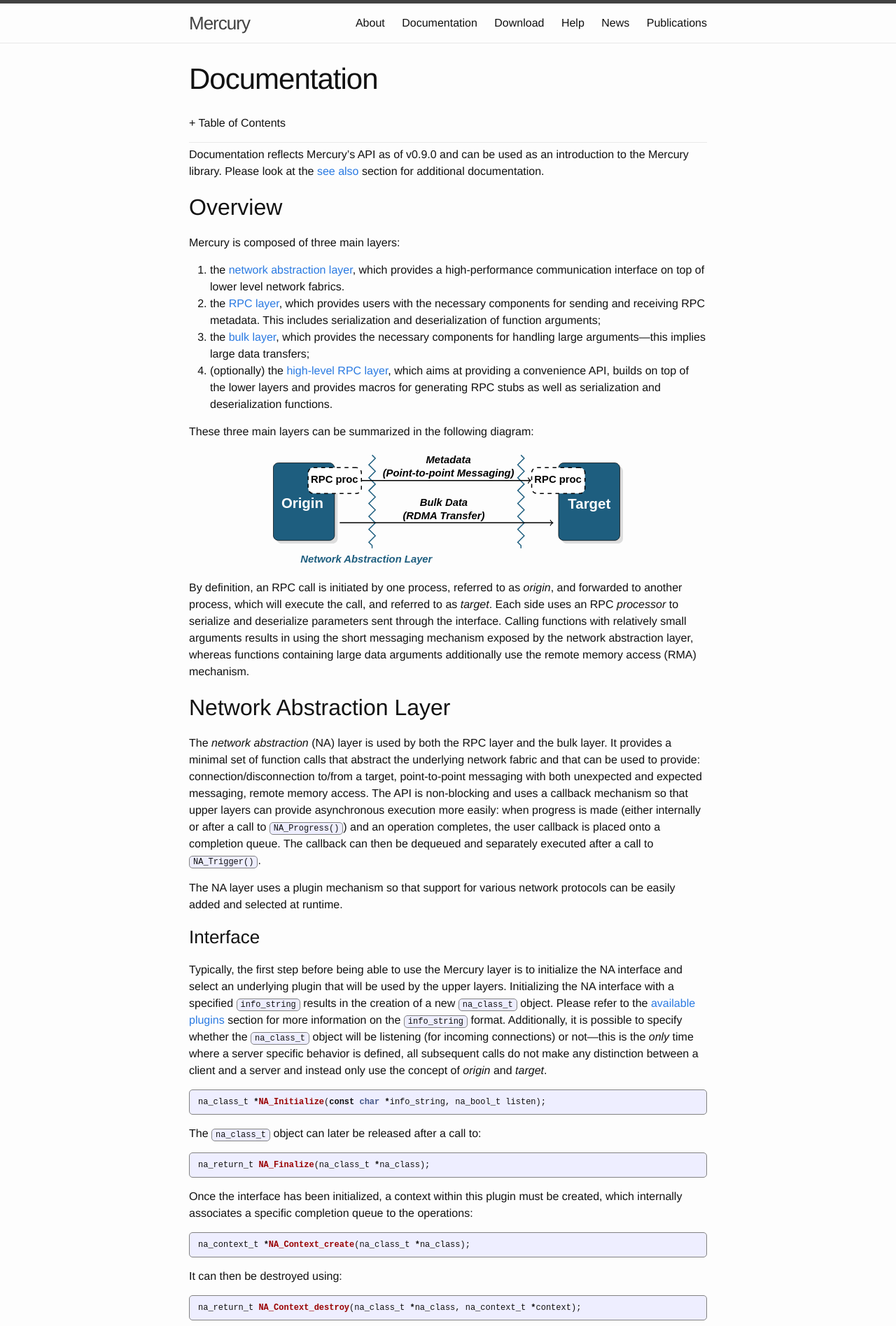
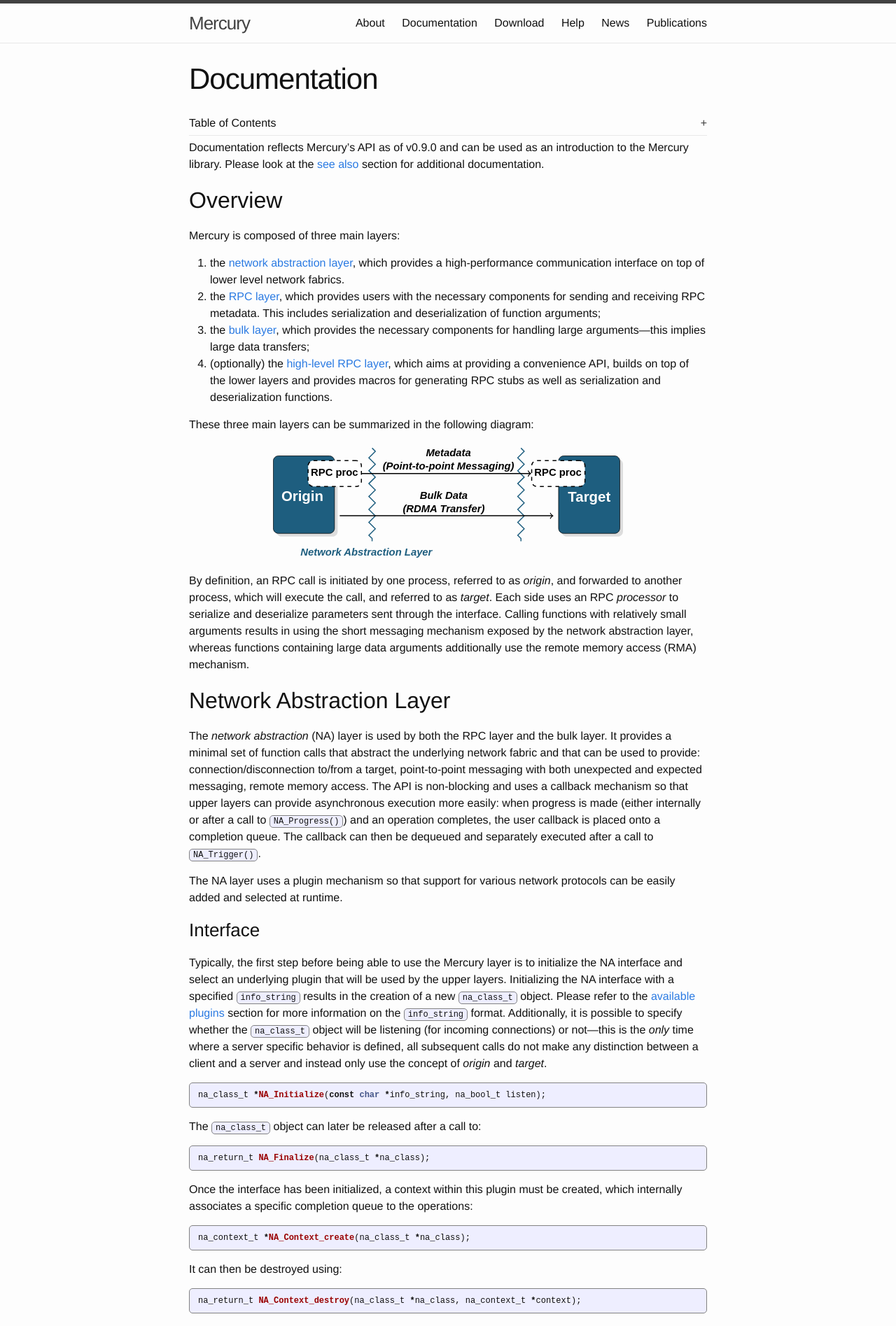
Before and after one commit to Mercury-HPC/Mercury-HPC.github.io, a Jekyll site: the page built from documentation.md, in a window 1280 px wide. Shown: the top 1895 px of the page at 70% size. Built offline with Jekyll 4.4.1, drawn with Linux system fonts in a browser that asks for light colours; nearby versions of some CDN libraries.

Commit message:
A few style fixes

```diff
--- a/_includes/head.html
+++ b/_includes/head.html
@@ -13,10 +13,11 @@
   <script src="/js/toc/toc.js"></script>
   <script type="text/javascript">
     $(document).ready(function() {
-      $('#toc').toc({ noBackToTopLinks: true, title: '<div id="toc_header"><h4>+ Table of Contents</h4></div>', showEffect: 'none', headers: 'h1, h2' });
+      $('#toc').toc({ noBackToTopLinks: true, title: '<div class="toc-header" id="toc_header">Table of Contents<div class="toc-cross">+</div></div>', showEffect: 'none', headers: 'h1, h2' });
       $("#toc_content").hide();
       $("#toc_header").click(function(){
         $("#toc_content").toggle('normal');
+        $('.toc-cross').toggleClass('active');
       });
       $(window).scroll(function () {
         if ($(this).scrollTop() > 100) {
--- a/_sass/_layout.scss
+++ b/_sass/_layout.scss
@@ -220,8 +220,27 @@
 /**
  * Table of content
  */
-.top-level-header {
-    display: inline;
+.toc-header {
+    cursor: default;
+    -webkit-user-select: none;
+    -moz-user-select: none;
+    -ms-user-select: none;
+    -o-user-select: none;
+    font-weight: 300;
+}
+
+.toc-cross {
+    float: right;
+    color: $grey-color-dark;
+    -webkit-transition-duration: 0.5s;
+    transition-duration: 0.5s;
+    -webkit-transition-property: -webkit-transform;
+    transition-property: transform;
+}
+
+.toc-cross.active {
+    -webkit-transform: rotate(-45deg);
+    transform: rotate(-45deg);
 }
 
 /**
--- a/_sass/_syntax-highlighting.scss
+++ b/_sass/_syntax-highlighting.scss
@@ -65,9 +65,22 @@
     .vi    { color: #008080 } // Name.Variable.Instance
     .il    { color: #099 } // Literal.Number.Integer.Long
 
-    /* Make line numbers unselectable: excludes line numbers from copy-paste user ops */
-    .lineno {-webkit-user-select: none;-moz-user-select: none; -o-user-select: none;}
-    .lineno::-moz-selection {background-color: transparent;}/* Mozilla specific */
-    .lineno::selection {background-color: transparent;} /* Other major browsers */
-    .lineno { color: #ccc; display:inline-block; padding: 0 5px; border-right:1px solid #ccc; }
+    /* Make line numbers unselectable */
+    .lineno {
+        cursor: default;
+        -webkit-user-select: none;
+        -moz-user-select: none;
+        -ms-user-select: none;
+        -o-user-select: none;
+        color: #ccc;
+        display: inline-block;
+        padding: 0 5px;
+        border-right: 1px solid #ccc;
+    }
+    .lineno::-moz-selection {
+        background-color: transparent;
+    } /* Mozilla specific */
+    .lineno::selection {
+        background-color: transparent;
+    } /* Other major browsers */
 }
```
